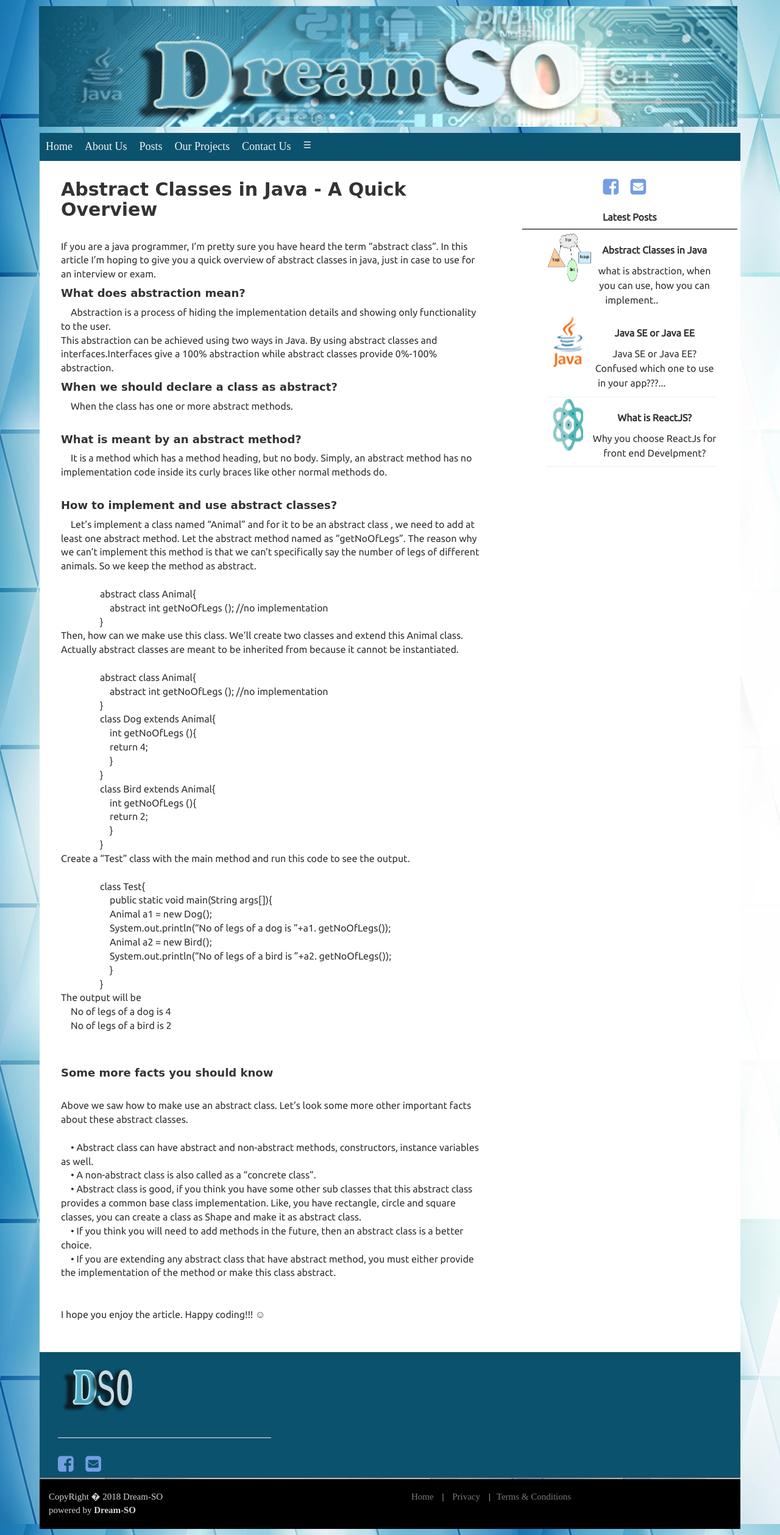
After one commit to Dream-SO/Dream-SO, a Java web app: page /abstractClasses in a window 1280 px wide. The commit adds this page. Shown: the whole page at 61% size. Run offline with Spring Boot 4, a stand-in JSP engine, Linux system fonts and the light colour scheme; the project's own start-up code is not run, and a stand-in starts its controllers and pages; some libraries are stand-ins or nearby versions.

Commit message:
added new post about abstraction in java

```diff
--- a/WebContent/WEB-INF/views/client/layouts/LatestPostsBar.jsp
+++ b/WebContent/WEB-INF/views/client/layouts/LatestPostsBar.jsp
@@ -10,6 +10,13 @@
 		     </div>
 		     <h2 class="item-title body_text"><b>Latest Posts</b></h2><hr class="tight-hr">
 			  <ul class="thumbnil-ul">
+			  	<li class="thumbnil-li body_text">
+			   	<a href="abstractClasses" >
+		 			<img class="thumbnil-img" src="${pageContext.request.contextPath}/resources/images/abstract-shapes.gif">
+		 		</a>
+			      <h3 class="thumbnil-h3 body_text">Abstract Classes in Java</h3>
+			      <p class="thumbnil-p body_text">what is abstraction, when you can use, how you can implement..</p>
+			    </li>
 			    <li class="thumbnil-li" >
 					<a href="JavaSE_vs_JavaEE" >
 						<img class="thumbnil-img" src="${pageContext.request.contextPath}/resources/images/javaThumb.png">
--- /dev/null
+++ b/WebContent/WEB-INF/views/client/posts/abstractClasses.jsp
@@ -0,0 +1,110 @@
+<jsp:include page="../layouts/header.jsp"/>
+
+<!-- page content -->
+
+<div class="main-content" >
+			<div class="row">
+
+				<div class="col-sm-8">
+
+						    <div class="row">
+
+						      <div class="welcome-content body_text" style="text-align:left">
+
+						       		<div class="w3-myfont">
+							        <h2><b>Abstract Classes in Java - A Quick Overview</b></h2>
+							       <br>
+							       </div>
+
+							     	 <%-- <img id="jse_vs_jee" src="${pageContext.request.contextPath}/resources/images/abstract.gif"  style="width:30%; height: 30%" align="center"> --%>
+
+							       	If you are a java programmer, I&rsquo;m pretty sure you have heard the term &ldquo;abstract class&rdquo;. In this article I&rsquo;m hoping to give you a quick overview of abstract classes in java, just in case to use for an interview or exam.
+
+							       <div class="w3-myfont">
+							        <h4><b>What does abstraction mean? </b></h4>
+							        </div>
+
+									&emsp;Abstraction is a process of hiding the implementation details and showing only functionality to the user.
+<br>This abstraction can be achieved using two ways in Java. By using abstract classes and interfaces.Interfaces give a 100% abstraction while abstract classes provide 0%-100% abstraction.
+
+							     <div class="w3-myfont">
+							        <h4><b>When we should declare a class as abstract? </b></h4>
+							     </div>
+
+							     &emsp;When the class has one or more abstract methods.
+
+							     <br><br>
+						     	<div class="w3-myfont">
+							        <h4><b>What is meant by an abstract method? </b></h4>
+							     </div>
+
+							     &emsp;It is a method which has a method heading, but no body. Simply, an abstract method has no implementation code inside its curly braces like other normal methods do.
+						       	<br><br>
+
+						       	<div class="w3-myfont">
+							        <h4><b>How to implement and use abstract classes?</b></h4>
+							     </div>
+						       	&emsp;Let&rsquo;s implement a class named &ldquo;Animal&rdquo; and  for it to be an abstract class , we need to add at least one abstract method. Let the abstract method named as &ldquo;getNoOfLegs&rdquo;. The reason why we can&rsquo;t implement this method is that we can&rsquo;t specifically say the number of legs of different animals. So we keep the method as abstract.
+						    	<br><br>
+						    	&emsp;&emsp;&emsp;&emsp;abstract class Animal{<br>
+									&emsp;&emsp;&emsp;&emsp;&emsp;abstract int  getNoOfLegs ();  //no implementation<br>
+								&emsp;&emsp;&emsp;&emsp;}<br>
+
+								Then, how can we make use this class. We&rsquo;ll create two classes and extend this Animal class. Actually abstract classes are meant to be inherited from because it cannot be instantiated.<br>
+								<br>
+								&emsp;&emsp;&emsp;&emsp;abstract class Animal{<br>
+										&emsp;&emsp;&emsp;&emsp;&emsp;abstract int  getNoOfLegs ();  //no implementation<br>
+								&emsp;&emsp;&emsp;&emsp;}<br>
+
+								&emsp;&emsp;&emsp;&emsp;class Dog extends Animal{<br>
+									&emsp;&emsp;&emsp;&emsp;&emsp;int getNoOfLegs (){<br>
+									&emsp;&emsp;&emsp;&emsp;&emsp;return 4;<br>
+								&emsp;&emsp;&emsp;&emsp;&emsp;}<br>
+								&emsp;&emsp;&emsp;&emsp;} <br>
+
+								&emsp;&emsp;&emsp;&emsp;class Bird extends Animal{<br>
+									&emsp;&emsp;&emsp;&emsp;&emsp;int getNoOfLegs (){<br>
+									&emsp;&emsp;&emsp;&emsp;&emsp;return 2;<br>
+								&emsp;&emsp;&emsp;&emsp;&emsp;}<br>
+								&emsp;&emsp;&emsp;&emsp;}<br>
+
+								Create a &ldquo;Test&rdquo; class with the main method and run this code to see the output.<br><br>
+								&emsp;&emsp;&emsp;&emsp;class Test{<br>
+									&emsp;&emsp;&emsp;&emsp;&emsp;public static void main(String args[]){<br>
+									&emsp;&emsp;&emsp;&emsp;&emsp;Animal  a1 = new Dog();<br>
+									&emsp;&emsp;&emsp;&emsp;&emsp;System.out.println(&ldquo;No of legs of a dog is &rdquo;+a1. getNoOfLegs());<br>
+									&emsp;&emsp;&emsp;&emsp;&emsp;Animal  a2 = new Bird();<br>
+									&emsp;&emsp;&emsp;&emsp;&emsp;System.out.println(&ldquo;No of legs of a bird is &rdquo;+a2. getNoOfLegs());<br>
+								&emsp;&emsp;&emsp;&emsp;&emsp;}<br>
+								&emsp;&emsp;&emsp;&emsp;} <br>
+
+								The output will be <br>
+									&emsp;No of legs of a dog is 4<br>
+									&emsp;No of legs of a bird is 2<br>
+								<br><br>
+								<div class="w3-myfont">
+							        <h4><b>Some more facts you should know </b></h4>
+							     </div>
+							     <br>
+								Above we saw how to make use an abstract class. Let&rsquo;s look some more other important facts about these abstract classes.<br><br>
+									&emsp;&bull;	Abstract class can have abstract and non-abstract methods, constructors, instance variables as well. <br>
+									&emsp;&bull;	A non-abstract class is also called as a &ldquo;concrete class&rdquo;.<br>
+									&emsp;&bull;	Abstract class is good, if you think you have some other sub classes that this abstract class provides a common base class implementation. Like, you have rectangle, circle and square classes, you can create a class as Shape and make it as abstract class.<br>
+									&emsp;&bull;	If you think you will need to add methods in the future, then an abstract class is a better choice. <br>
+									&emsp;&bull;	If you are extending any abstract class that have abstract method, you must either provide the implementation of the method or make this class abstract.<br>
+								<br><br>
+						    	I hope you enjoy the article. Happy coding!!! &#9786;
+						    </div>
+						</div>
+						<br><br>
+				</div>
+
+				<div class="col-sm-4">
+					<jsp:include page="../layouts/LatestPostsBar.jsp"/>
+				</div>
+			</div>
+		</div>
+
+<!-- page content -->
+
+<jsp:include page="../layouts/footer.jsp"/>
--- a/src/com/client/ClientController.java
+++ b/src/com/client/ClientController.java
@@ -19,6 +19,13 @@ public class ClientController {
 	public String showPost1() {
 
 		return "client/posts/JavaSE_vs_JavaEE";
+
+	}
+
+	@RequestMapping("/abstractClasses")
+	public String showPost3() {
+
+		return "client/posts/abstractClasses";
 
 	}
 
```
Also changed, not shown: WebContent/WEB-INF/views/client/Home.jsp (+27 -0 lines), WebContent/WEB-INF/views/client/posts/Posts.jsp (+29 -2 lines), WebContent/resources/images/abstract-shapes.gif (added), WebContent/resources/images/abstract.gif (added), 2 other files.
